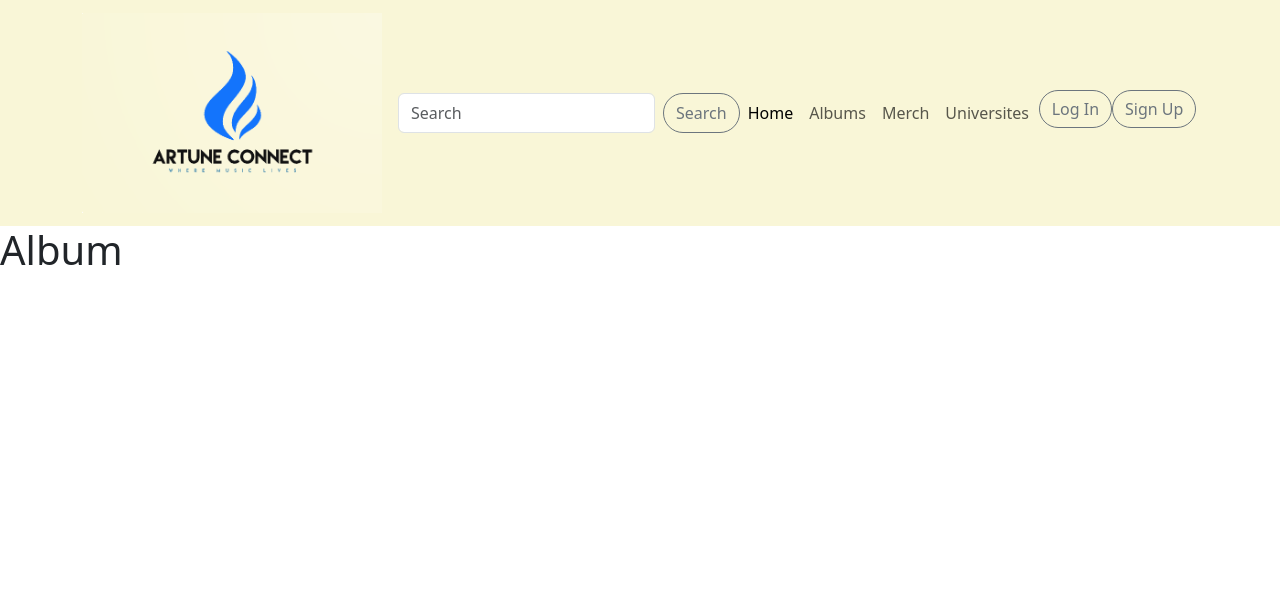
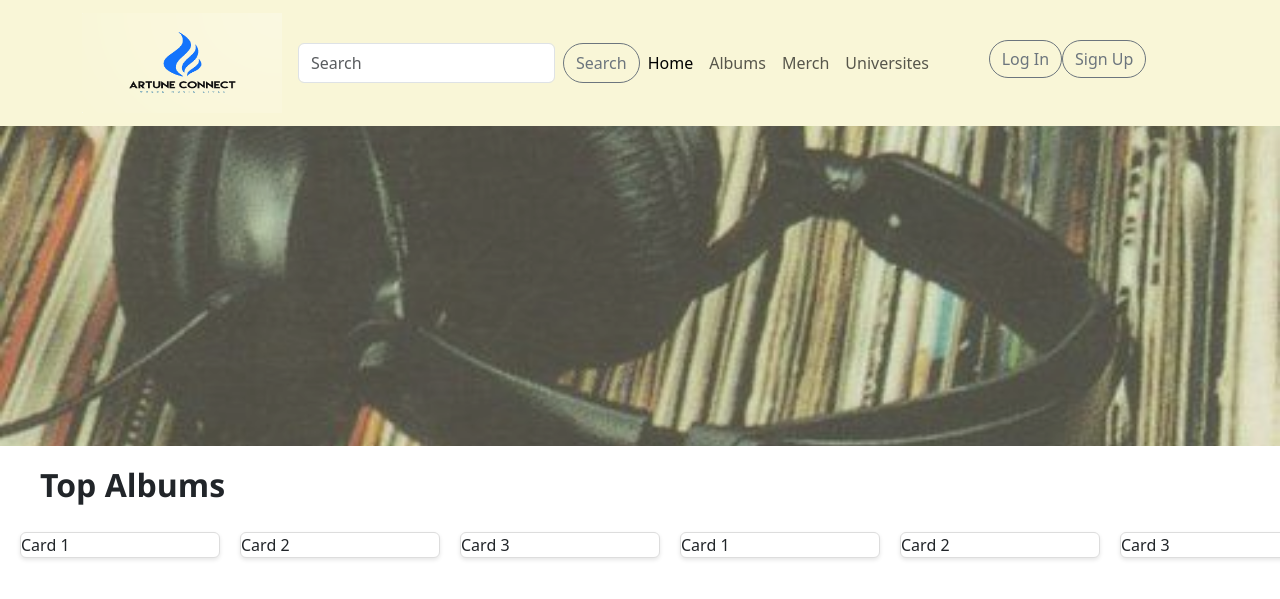
Before and after one commit to willguilbert/ARTUNECONNECT, a Flask app: page /albums in a window 1280 px wide. Shown: the top 599 px of the page. Run offline with Flask 3, Linux system fonts and the light colour scheme.

Commit message:
~ changes to cards

```diff
--- /dev/null
+++ b/static/album.css
@@ -0,0 +1,7 @@
+h3 {
+  margin-top: 20px;
+  margin-left: 40px;
+  font-family: "Segoe UI", Tahoma, Geneva, Verdana, sans-serif;
+  font-weight: 600;
+  font-size: 32px;
+}
--- /dev/null
+++ b/static/banner.css
@@ -0,0 +1,30 @@
+.banner {
+  position: relative;
+  width: 100%;
+  height: 0;
+  padding-bottom: 25%; /* 16:9 aspect ratio */
+  overflow: hidden;
+}
+.banner::before {
+  content: "";
+  position: absolute;
+  top: 0;
+  left: 0;
+  width: 100%;
+  height: 100%;
+  background: rgba(
+    255,
+    255,
+    255,
+    0.5
+  ); /* Adjust the alpha value to control transparency */
+}
+.banner img {
+  position: absolute;
+  top: 0;
+  left: 0;
+  width: 100%;
+  height: 100%;
+  object-fit: cover; /* Ensure the image covers the container while maintaining aspect ratio */
+  opacity: 0.8;
+}
--- /dev/null
+++ b/static/cards.css
@@ -0,0 +1,17 @@
+.horizontal-scroll-container {
+  width: 100%;
+  overflow-x: auto;
+  white-space: nowrap;
+  display: flex;
+  padding: 20px;
+  box-sizing: border-box;
+}
+
+.card {
+  flex: 0 0 auto; /* Prevent cards from stretching to fill available space */
+  width: 200px; /* Adjust the width of each card as needed */
+  margin-right: 20px; /* Adjust the margin between cards as needed */
+  border: 1px solid #ddd; /* Optional: Add border for styling */
+  box-shadow: 0 2px 4px rgba(0, 0, 0, 0.1); /* Optional: Add box shadow for styling */
+  box-sizing: border-box;
+}
--- a/templates/Albums.html
+++ b/templates/Albums.html
@@ -1,3 +1,30 @@
-{% extends 'NavBar.html' %} {% block head %} {% endblock %} {% block content %}
-<h1>Album</h1>
+{% extends 'NavBar.html' %} {% block head %}
+<link href="{{url_for('static', filename='/album.css')}}" rel="stylesheet" />
+<link href="{{url_for('static', filename='/cards.css')}}" rel="stylesheet" />
+{% endblock %} {% block content %}
+<h3>Top Albums</h3>
+<div class="horizontal-scroll-container">
+  <div class="card">Card 1</div>
+  <div class="card">Card 2</div>
+  <div class="card">Card 3</div>
+  <div class="card">Card 1</div>
+  <div class="card">Card 2</div>
+  <div class="card">Card 3</div>
+  <div class="card">Card 1</div>
+  <div class="card">Card 2</div>
+  <div class="card">Card 3</div>
+  <div class="card">Card 1</div>
+  <div class="card">Card 2</div>
+  <div class="card">Card 3</div>
+  <div class="card">Card 1</div>
+  <div class="card">Card 2</div>
+  <div class="card">Card 3</div>
+  <!-- Add more cards as needed -->
+</div>
+<script>
+  function scrollContainer(amount) {
+    const container = document.querySelector(".horizontal-scroll-container");
+    container.scrollLeft += amount;
+  }
+</script>
 {% endblock %}
--- /dev/null
+++ b/templates/Merch.html
@@ -0,0 +1,3 @@
+{% extends 'NavBar.html'%} {% block head %}{% endblock %} {% block content%}
+<h1>Merch</h1>
+{%endblock%}
--- a/templates/NavBar.html
+++ b/templates/NavBar.html
@@ -6,12 +6,14 @@
 
     <title>ARTUNE CONNECT</title>
     <link href="https://cdn.jsdelivr.net/npm/bootstrap@5.3.2/dist/css/bootstrap.min.css" rel="stylesheet" integrity="sha384-T3c6CoIi6uLrA9TneNEoa7RxnatzjcDSCmG1MXxSR1GAsXEV/Dwwykc2MPK8M2HN" crossorigin="anonymous">
+    <link href="{{url_for('static', filename='/banner.css')}}" rel="stylesheet">
+    {% block head %}{% endblock %}
   </head>
   <body>
 
     <nav class="navbar navbar-expand-lg navbar-light" style="background-color: #f9f6d7;">
         <div class="container">
-          <a class="navbar-brand" href="/"><img src="/static/LogoArtTune.png" style="width: 300px; height: 200px;"></a>
+          <a class="navbar-brand" href="/"><img src="/static/LogoArtTune.png" style="width: 200px; height: 100px;"></a>
           <button class="navbar-toggler" type="button" data-bs-toggle="collapse" data-bs-target="#navbarScroll" aria-controls="navbarScroll" aria-expanded="false" aria-label="Toggle navigation">
             <span class="navbar-toggler-icon"></span>
           </button>
@@ -46,11 +48,11 @@
               </li>
             </ul>
             </div>
-
-
-
         </div>
       </nav>
+      <div class ="banner">
+        <img src="/static/banner.jpeg" alt="Banner image">
+      </div>
  {%block content %}{% endblock %}
 
 
--- /dev/null
+++ b/templates/Universities.html
@@ -0,0 +1,3 @@
+{% extends 'NavBar.html'%} {% block head %}{% endblock %} {% block content%}
+<h1>Universities</h1>
+{%endblock%}
```
Also changed, not shown: static/banner.jpeg (added).
